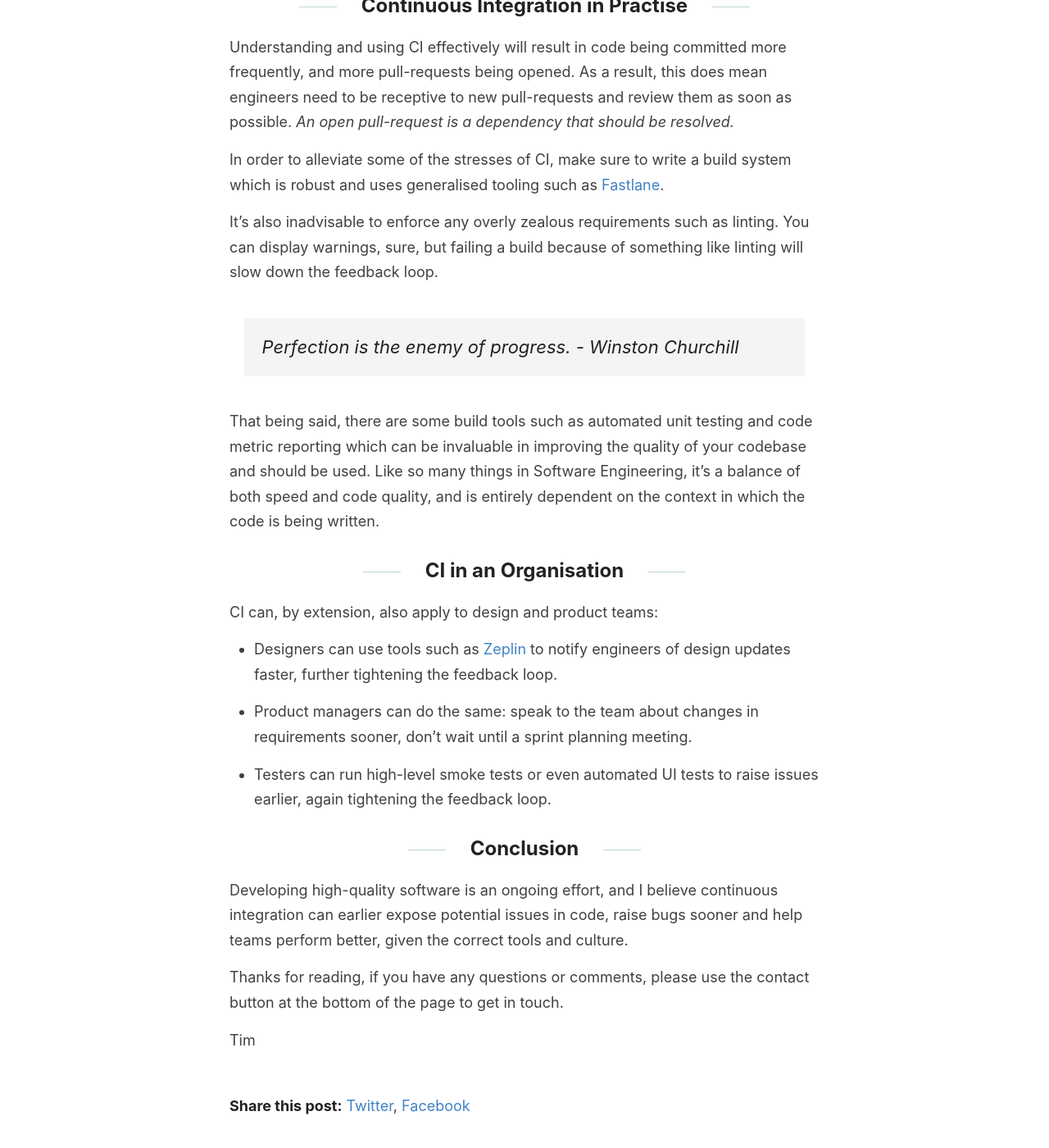
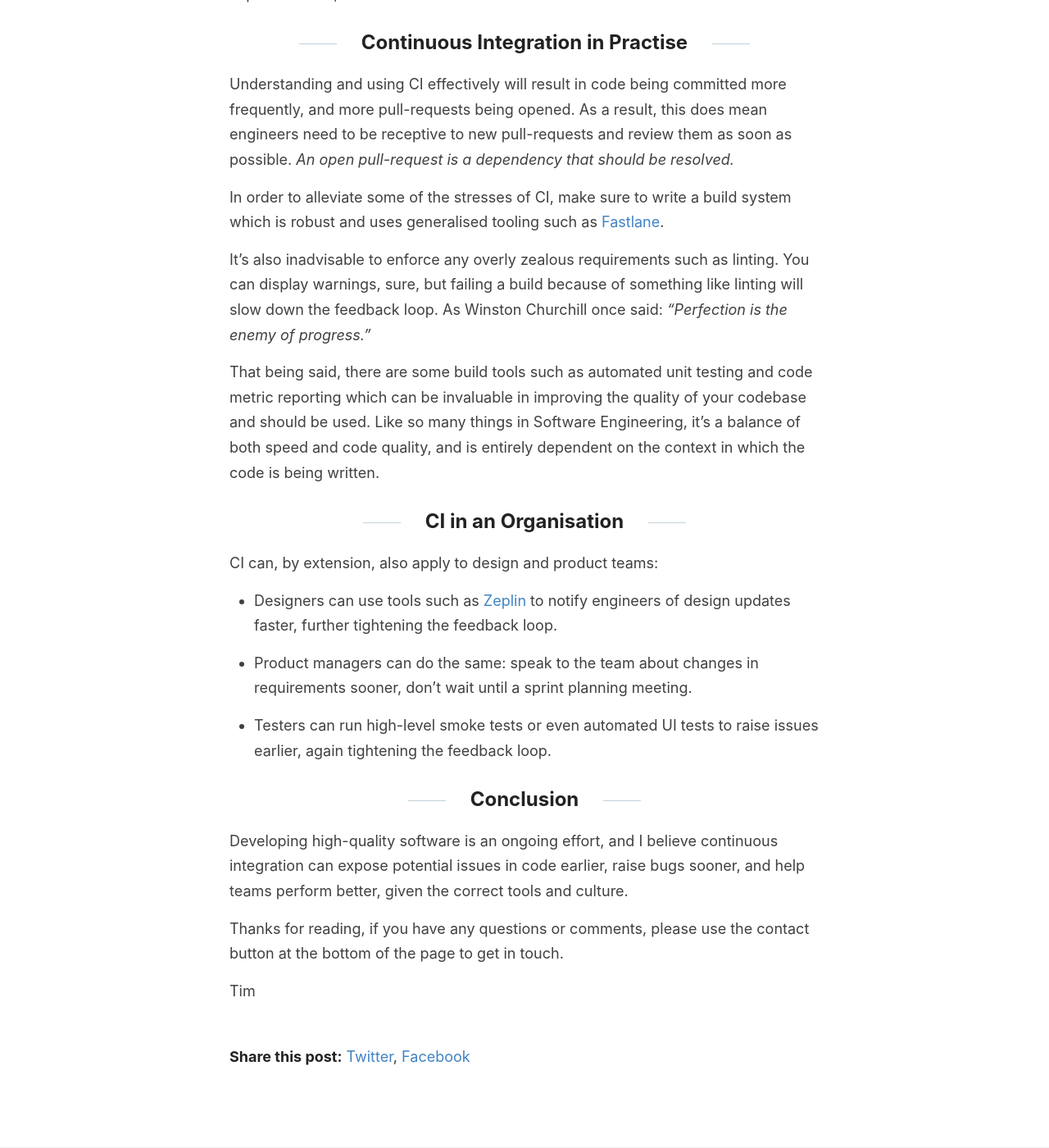
Before and after one commit to timwredwards/timwredwards.github.io, a Jekyll site: the page built from _posts/2020-02-18-continuous-integration.md, in a window 1280 px wide and 1400 px high, scrolled down 2223 px. Shown: the whole window at 82% size. Built offline with Jekyll 4.4.1, drawn with Linux system fonts in a browser that asks for light colours; some of the changed text lies outside the part shown.

Commit message:
Update CI

```diff
--- a/_posts/2020-02-18-continuous-integration.md
+++ b/_posts/2020-02-18-continuous-integration.md
@@ -45,9 +47,7 @@ Understanding and using CI effectively will result in code being committed more
 
 In order to alleviate some of the stresses of CI, make sure to write a build system which is robust and uses generalised tooling such as [Fastlane](https://fastlane.tools){:target="_blank"}.
 
-It's also inadvisable to enforce any overly zealous requirements such as linting. You can display warnings, sure, but failing a build because of something like linting will slow down the feedback loop.
-
-> Perfection is the enemy of progress. - Winston Churchill
+It's also inadvisable to enforce any overly zealous requirements such as linting. You can display warnings, sure, but failing a build because of something like linting will slow down the feedback loop. As Winston Churchill once said: *"Perfection is the enemy of progress."*
 
 That being said, there are some build tools such as automated unit testing and code metric reporting which can be invaluable in improving the quality of your codebase and should be used. Like so many things in Software Engineering, it's a balance of both speed and code quality, and is entirely dependent on the context in which the code is being written.
 
@@ -63,7 +63,8 @@ CI can, by extension, also apply to design and product teams:
 
 ## Conclusion
 
-Developing high-quality software is an ongoing effort, and I believe continuous integration can earlier expose potential issues in code, raise bugs sooner and help teams perform better, given the correct tools and culture.
+
+Developing high-quality software is an ongoing effort, and I believe continuous integration can expose potential issues in code earlier, raise bugs sooner, and help teams perform better, given the correct tools and culture.
 
 Thanks for reading, if you have any questions or comments, please use the contact button at the bottom of the page to get in touch.
 
```
Also changed, not shown: other parts of _posts/2020-02-18-continuous-integration.md (+3 -1 lines), wip/Future Ideas.md (deleted, +0 -3 lines), wip/tips.md (+7 -1 lines).
